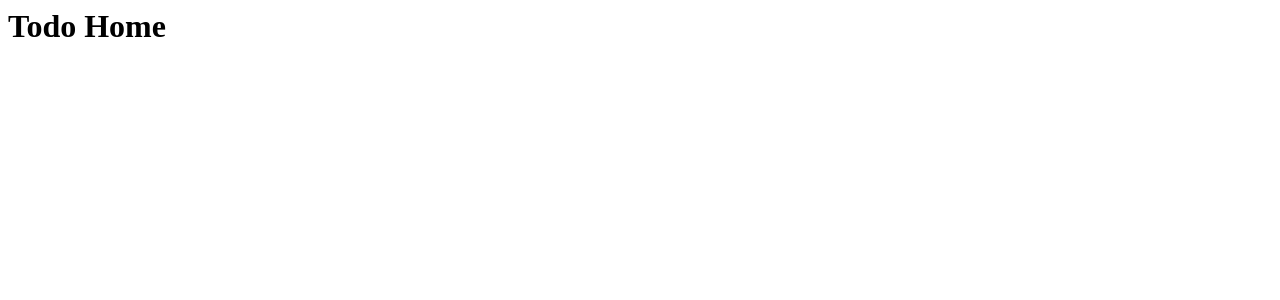
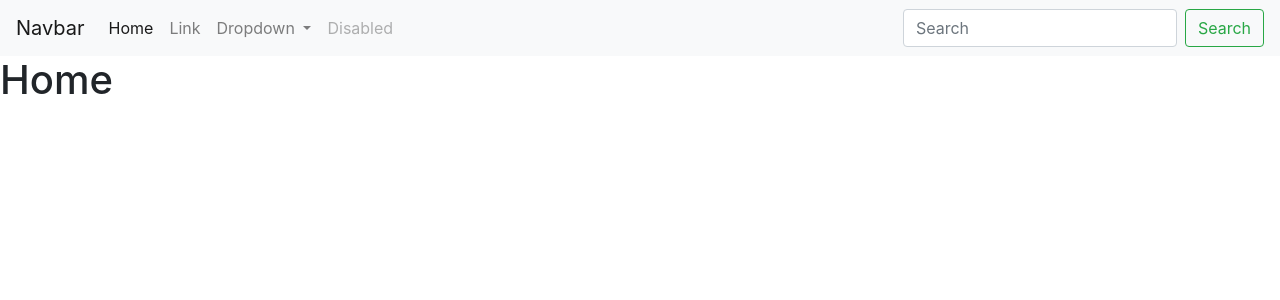
Before and after one commit to msg8925/django_todo_app, a Django app: page / in a window 1280 px wide. Shown: the top 300 px of the page. Run offline with Django 4.2, Linux system fonts and the light colour scheme.

Commit message:
Base html page added

```diff
--- /dev/null
+++ b/todoapp/todo/templates/todo/base.html
@@ -0,0 +1,63 @@
+<!doctype html>
+<html lang="en">
+  <head>
+    <!-- Required meta tags -->
+    <meta charset="utf-8">
+    <meta name="viewport" content="width=device-width, initial-scale=1, shrink-to-fit=no">
+
+    <!-- Bootstrap CSS -->
+    <link rel="stylesheet" href="https://cdn.jsdelivr.net/npm/bootstrap@4.3.1/dist/css/bootstrap.min.css" integrity="sha384-ggOyR0iXCbMQv3Xipma34MD+dH/1fQ784/j6cY/iJTQUOhcWr7x9JvoRxT2MZw1T" crossorigin="anonymous">
+
+    <title>Todo App</title>
+  </head>
+  <body>
+
+    <!-- Navbar -->
+    <nav class="navbar navbar-expand-lg navbar-light bg-light">
+        <a class="navbar-brand" href="#">Navbar</a>
+        <button class="navbar-toggler" type="button" data-toggle="collapse" data-target="#navbarSupportedContent" aria-controls="navbarSupportedContent" aria-expanded="false" aria-label="Toggle navigation">
+          <span class="navbar-toggler-icon"></span>
+        </button>
+
+        <div class="collapse navbar-collapse" id="navbarSupportedContent">
+          <ul class="navbar-nav mr-auto">
+            <li class="nav-item active">
+              <a class="nav-link" href="#">Home <span class="sr-only">(current)</span></a>
+            </li>
+            <li class="nav-item">
+              <a class="nav-link" href="#">Link</a>
+            </li>
+            <li class="nav-item dropdown">
+              <a class="nav-link dropdown-toggle" href="#" id="navbarDropdown" role="button" data-toggle="dropdown" aria-haspopup="true" aria-expanded="false">
+                Dropdown
+              </a>
+              <div class="dropdown-menu" aria-labelledby="navbarDropdown">
+                <a class="dropdown-item" href="#">Action</a>
+                <a class="dropdown-item" href="#">Another action</a>
+                <div class="dropdown-divider"></div>
+                <a class="dropdown-item" href="#">Something else here</a>
+              </div>
+            </li>
+            <li class="nav-item">
+              <a class="nav-link disabled" href="#" tabindex="-1" aria-disabled="true">Disabled</a>
+            </li>
+          </ul>
+          <form class="form-inline my-2 my-lg-0">
+            <input class="form-control mr-sm-2" type="search" placeholder="Search" aria-label="Search">
+            <button class="btn btn-outline-success my-2 my-sm-0" type="submit">Search</button>
+          </form>
+        </div>
+    </nav>
+
+
+    {% block content %}
+
+    {% endblock content %}
+
+    <!-- Optional JavaScript -->
+    <!-- jQuery first, then Popper.js, then Bootstrap JS -->
+    <script src="https://code.jquery.com/jquery-3.3.1.slim.min.js" integrity="sha384-q8i/X+965DzO0rT7abK41JStQIAqVgRVzpbzo5smXKp4YfRvH+8abtTE1Pi6jizo" crossorigin="anonymous"></script>
+    <script src="https://cdn.jsdelivr.net/npm/popper.js@1.14.7/dist/umd/popper.min.js" integrity="sha384-UO2eT0CpHqdSJQ6hJty5KVphtPhzWj9WO1clHTMGa3JDZwrnQq4sF86dIHNDz0W1" crossorigin="anonymous"></script>
+    <script src="https://cdn.jsdelivr.net/npm/bootstrap@4.3.1/dist/js/bootstrap.min.js" integrity="sha384-JjSmVgyd0p3pXB1rRibZUAYoIIy6OrQ6VrjIEaFf/nJGzIxFDsf4x0xIM+B07jRM" crossorigin="anonymous"></script>
+  </body>
+</html>
--- a/todoapp/todo/templates/todo/home.html
+++ b/todoapp/todo/templates/todo/home.html
@@ -1 +1,8 @@
-<h1>Todo Home</h1>
+{% extends 'todo/base.html' %}
+
+{% block content %}
+
+    <h1>Home</h1>
+
+
+{% endblock content %}
```
Also changed, not shown: todoapp/db.sqlite3.
